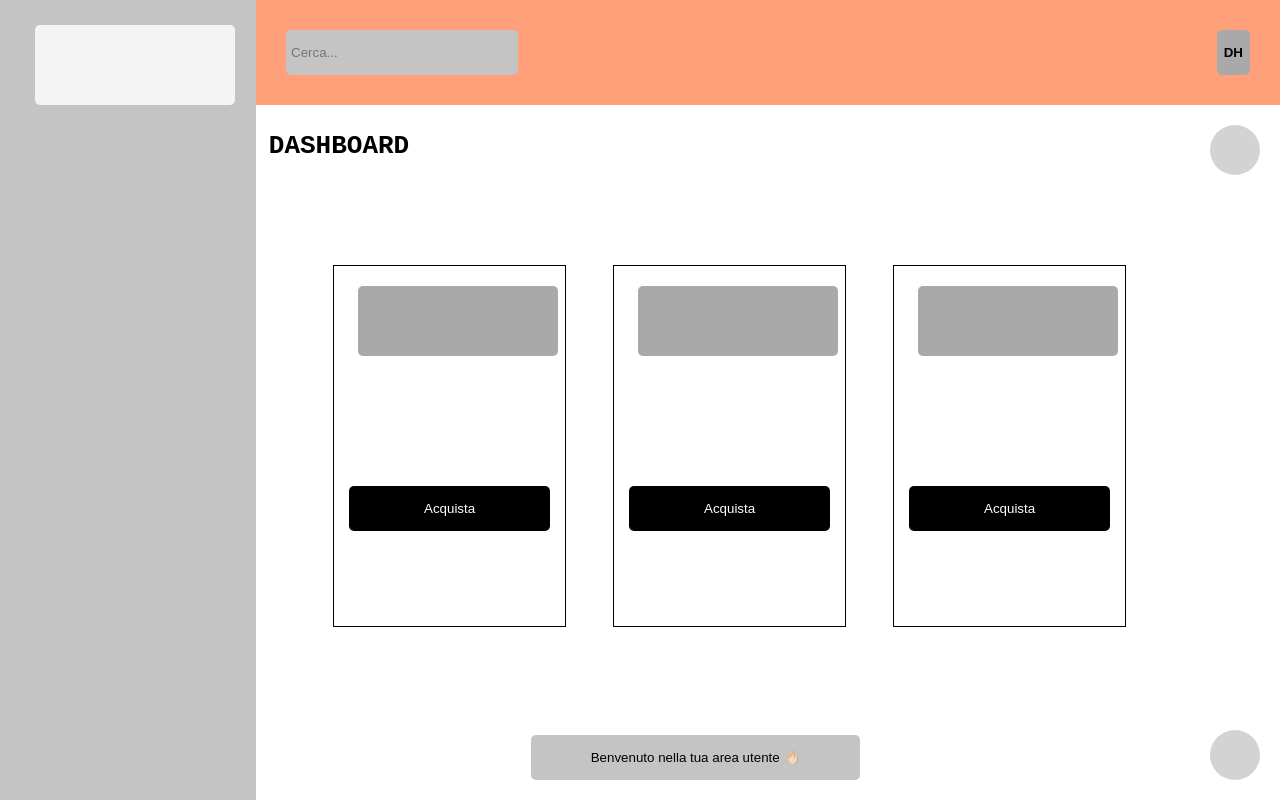
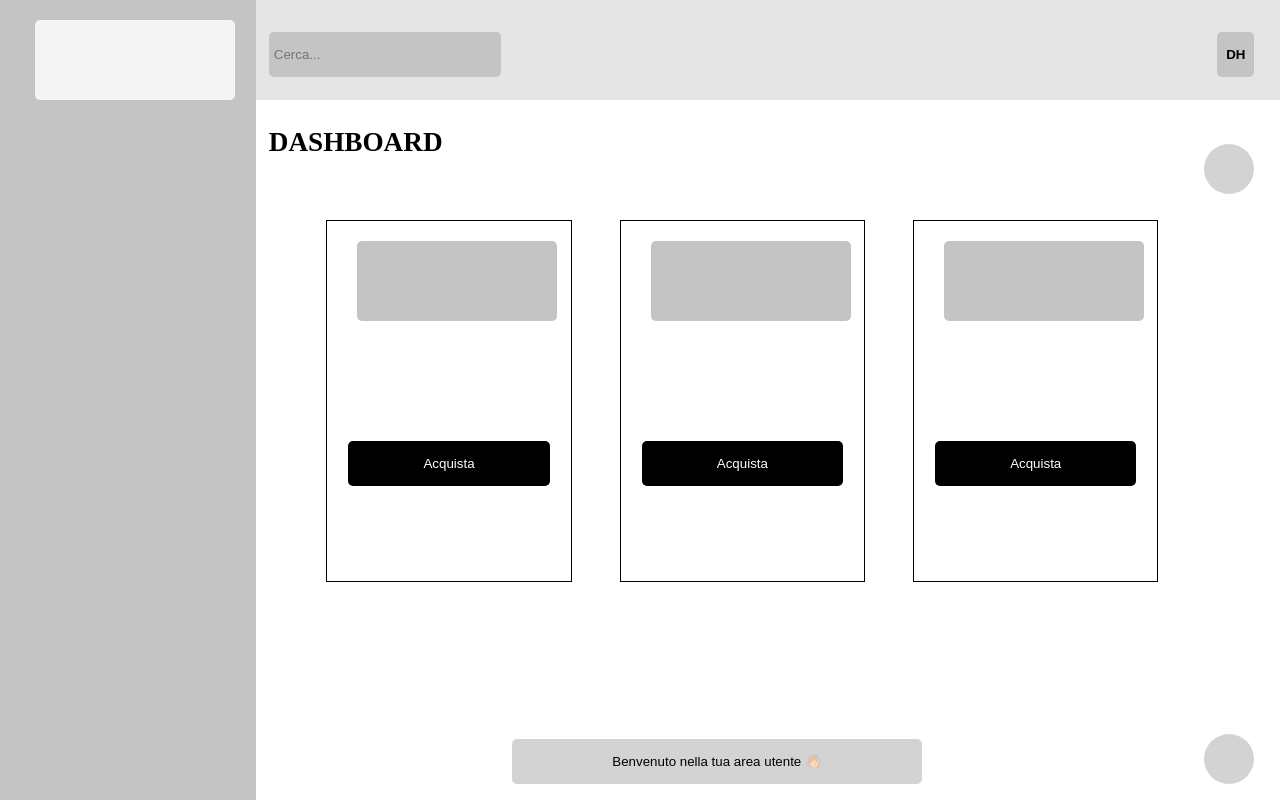
Before and after one commit to Francescodm93/Test-Finale, a plain HTML site: page index.html in a window 1280 px wide. Drawn offline with Linux system fonts and the light colour scheme.

Commit message:
last-commit

```diff
--- a/index.css
+++ b/index.css
@@ -10,36 +10,47 @@ body {
 }
 
 .rectangle {
+    background: #f4f4f4;
     width: 200px;
     height: 80px;
     border-radius: 5px;
-    background: #f4f4f4;
-    margin: 25px 35px;
+    margin: 20px 35px;
 }
 
-.navbar {
-    margin-left: 20vw;
+.sidebar {
     display: flex;
-    flex-direction: row;
     justify-content: space-between;
-    align-items: center;
-    background: lightsalmon;
-    padding: 30px;
+    padding: 50px;
+    background: #e5e5e5;
+}
+
+input{
+    position: absolute;
+    left: 21vw;
+    top: 4vh;
+    padding: 15px 50px 15px 5px;
+    background-color: #c4c4c4;
+    border-radius: 5px;
+    border: none;
 }
 
 .btn {
-    padding: 15px 7px;
-    background-color: darkgray;
+    position: absolute;
+    right: 2vw;
+    top: 4vh;
+    padding: 15px 9px;
     border: none;
+    background: #c4c4c4;
+    border-radius: 5px;
     font-weight: bolder;
-    border-radius: 5px;
 }
 
-input {
-    padding: 15px 50px 15px 5px;
-    border: none;
-    border-radius: 5px;
-    background: #c4c4c4;
+
+h3 {
+    text-transform: uppercase;
+    position: absolute;
+    left: 21vw;
+    font-size: 1.7em;
 }
 
 .ball {
@@ -48,74 +59,62 @@ input {
     height: 50px;
     border-radius: 50%;
     position: absolute;
-    right: 20px;
-    bottom: 20px;
+    right: 2vw;
+    top: 18vh;
 }
 
-.btn1 {
-    position: absolute;
-    bottom: 20px;
-    right: 420px;
-    background-color: #c4c4c4;
-    border-radius: 5px;
-    border: none;
-    padding: 15px 60px;
-
-}
-
-
-h3 {
-    position: absolute;
-    text-transform: uppercase;
-    font-size: 2em;
-    font-family: monospace;
-    font-weight: bold;
-    left: 21vw;
-}
-
-.ball1 {
-    background: lightgray;
-    width: 50px;
-    height: 50px;
-    border-radius: 50%;
-    position: absolute;
-    right: 20px;
-    top: 125px;
-}
-
-.sidebox {
+.box {
+    position: relative;
     border: 1px black solid;
-    width: 18vw;
+    width: 19vw;
     height: 45vh;
-    position: relative;
-    left: 7vw;
-    top: 20vh;
     text-align: center;
-
+    left: 8vw;
+    top: 15vh;
 }
 
 .rectangle1 {
     width: 200px;
-    height: 70px;
-    margin: 20px 24px;
-    background: darkgray;
+    height: 80px;
     border-radius: 5px;
+    background: #c4c4c4;
+    margin: 20px 30px;
 }
 
 .buy {
+    background: black;
+    color: white;
+    padding: 15px 75px;
     border: none;
-    background: black;
-    margin-top: 110px;
-    color: white;
     border-radius: 5px;
-    padding: 15px 75px;
+    margin-top: 100px;
 }
 
 main {
     display: flex;
     justify-content: space-around;
+    align-items: center;
     flex-direction: row;
-    align-items: center;
-    margin-left: 220px;
-    margin-right: 220px;
+    margin: 0 200px;
 }
+
+.ball1 {
+    position: absolute;
+    background: lightgray;
+    width: 50px;
+    height: 50px;
+    border-radius: 50%;
+    right: 2vw;
+    bottom: 2vh;
+}
+
+.btn1 {
+    position: absolute;
+    bottom: 2vh;
+    right: 28vw;
+    padding: 15px 100px;
+    border: none;
+    border-radius: 5px;
+    background-color: lightgray;
+
+}
--- a/index.html
+++ b/index.html
@@ -9,39 +9,37 @@
 </head>
 <body>
     <aside>
-        <nav>
         <div class="sidenav">
             <div class="rectangle"></div>
         </div>
-        </nav>
     </aside>
     <header>
-        <div class="navbar">
+        <div class="sidebar">
             <input type="text" placeholder="Cerca..." />
             <button class="btn">DH</button>
         </div>
     </header>
+    <section>
             <h3>Dashboard</h3>
-            <div class="ball1"></div>
-            <main>
-        <div class="sidebox b1">
+            <div class="ball"></div>
+    </section>
+    <main>
+        <div class="box">
             <div class="rectangle1"></div>
             <button class="buy">Acquista</button>
         </div>
-        <div class="sidebox">
+        <div class="box">
             <div class="rectangle1"></div>
             <button class="buy">Acquista</button>
         </div>
-        <div class="sidebox b3">
+        <div class="box">
             <div class="rectangle1"></div>
             <button class="buy">Acquista</button>
         </div>
     </main>
     <footer>
-        <div class="sidelab">
-            <button class="btn1">Benvenuto nella tua area utente 👋🏻</button>
-            <div class="ball"></div>
-        </div>
+        <button class="btn1">Benvenuto nella tua area utente 👋🏻</button>
+        <div class="ball1"></div>
     </footer>
 </body>
 </html>
```
